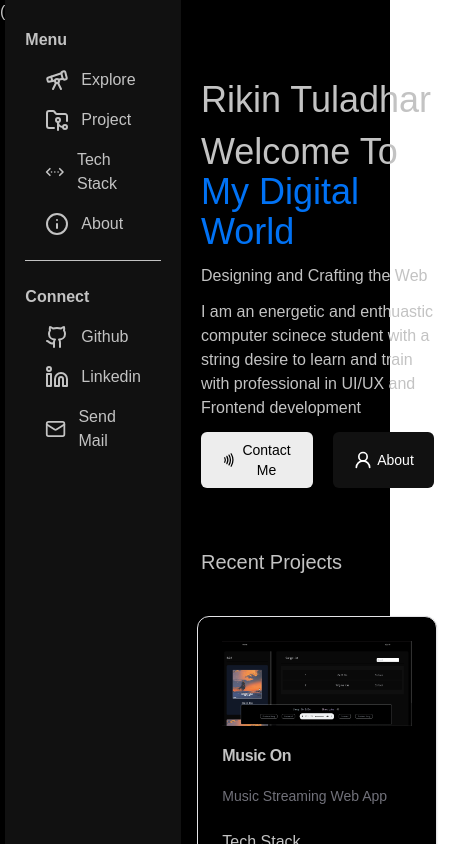
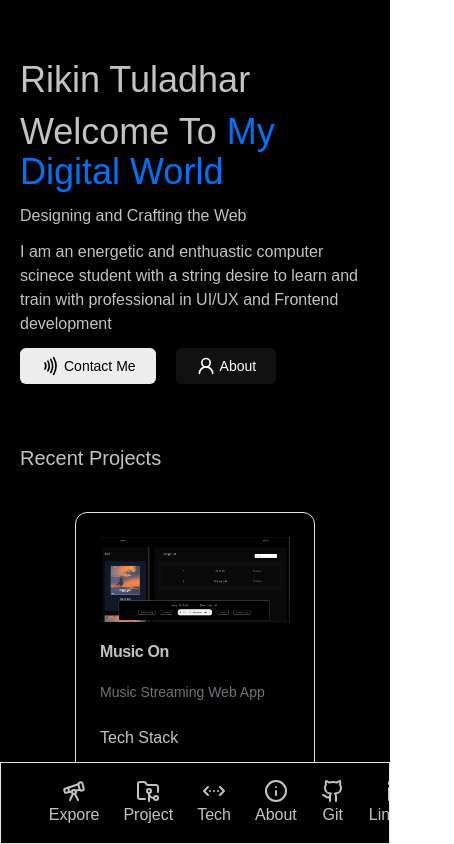
Before and after one commit to RikinTuladhar/portfolioDeployed, a Next.js app in the folder my-app/: page / in a window 390 px wide. Shown: the top 844 px of the page, 454 px wide, since content can reach past the window. Built offline with nearby package versions, Linux system fonts and the light colour scheme.

Commit message:
responsive working

```diff
--- a/my-app/app/about/page.jsx
+++ b/my-app/app/about/page.jsx
@@ -1,7 +1,11 @@
+'use client'
 import Sidebar from "@/components/Sidebar";
 import Container from "@/layout/Container";
-import React from "react";
+import React, { useEffect, useState } from "react";
 import Techstack from "@/components/Card/Techstack";
+import { handleMobileView } from "@/redux/mobileView";
+import { useDispatch, useSelector } from "react-redux";
+import MobileSideBar from "@/components/MobileSideBar";
 const page = () => {
   const techstack = [
     {
@@ -53,10 +57,41 @@ const page = () => {
       image: "/games/nba.png",
     },
   ];
+
+  const dispatch = useDispatch();
+  const [windowWidth, setWindowWidth] = useState(
+    typeof window !== "undefined" ? window.innerWidth : 0
+  );
+
+  const mobileView = useSelector((s) => s?.mobileView.mobileView);
+  const [showMenu, setShowMenu] = useState(false);
+  useEffect(() => {
+    const handleResize = () => {
+      setWindowWidth(window.innerWidth);
+    };
+
+    if (typeof window !== "undefined") {
+      window.addEventListener("resize", handleResize);
+    }
+
+    // Cleanup the event listener on component unmount
+    return () => {
+      if (typeof window !== "undefined") {
+        window.removeEventListener("resize", handleResize);
+      }
+    };
+  }, []);
+
+  useEffect(() => {
+    dispatch(handleMobileView(windowWidth <= 500));
+  }, [windowWidth, dispatch]);
+
+
   return (
-    <div className="w-full flex relative bg-black min-h-[100vh] text-color">
-      <Sidebar />
+    <div className={`w-full ${mobileView ? "block" : "flex"}  relative bg-black min-h-[100vh] text-color`}>
+    { !mobileView &&  <Sidebar />}
       <Container>{introduction(techstack)}</Container>
+      {mobileView && <MobileSideBar/>}
     </div>
   );
 };
--- a/my-app/app/layout.js
+++ b/my-app/app/layout.js
@@ -1,5 +1,6 @@
 import localFont from "next/font/local";
 import "./globals.css";
+import ProviderRedux from "@/helper/ProviderRedux";
 
 const geistSans = localFont({
   src: "./fonts/GeistVF.woff",
@@ -23,7 +24,7 @@ export default function RootLayout({ children }) {
       <body
         className={`${geistSans.variable} ${geistMono.variable} antialiased`}
       >
-        {children}
+       <ProviderRedux>{children}</ProviderRedux>
       </body>
     </html>
   );
--- a/my-app/app/page.jsx
+++ b/my-app/app/page.jsx
@@ -18,18 +18,20 @@ import CardShow from "@/components/Card/CardShow";
 import Techstack from "@/components/Card/Techstack";
 import { Button } from "@/components/ui/button";
 import Link from "next/link";
+import { useDispatch, useSelector } from "react-redux";
+import { handleMobileView } from "@/redux/mobileView";
+import MobileSideBar from "@/components/MobileSideBar";
 export default function Home() {
-  const [show, setShow] = useState(false);
-  const [mobileView, setMobileView] = useState(false);
+  const dispatch = useDispatch();
   const [windowWidth, setWindowWidth] = useState(
     typeof window !== "undefined" ? window.innerWidth : 0
   );
-  console.log(windowWidth);
-  console.log("This si mobile view", mobileView);
+
+  const mobileView = useSelector((s) => s?.mobileView.mobileView);
+  const [showMenu, setShowMenu] = useState(false);
   useEffect(() => {
     const handleResize = () => {
       setWindowWidth(window.innerWidth);
-      setMobileView(window.innerWidth < 500);
     };
 
     if (typeof window !== "undefined") {
@@ -43,6 +45,12 @@ export default function Home() {
       }
     };
   }, []);
+
+  useEffect(() => {
+    dispatch(handleMobileView(windowWidth <= 500));
+  }, [windowWidth, dispatch]);
+
+  console.log("This si mobile view", mobileView);
 
   const techstack = [
     {
@@ -96,21 +104,28 @@ export default function Home() {
   ];
   return (
     <>
-      <div className="w-full flex relative bg-black min-h-[100vh] text-color">
-        {/* sidebar  */}(
-      <Sidebar/>
+      <div
+        className={`w-full ${
+          mobileView ? "block" : " flex"
+        }  relative bg-black min-h-[100vh] text-color`}
+      >
+        {/* sidebar  */}
+        {!mobileView && <Sidebar />}
 
-        <div className=" w-full md:w-[80%]  py-5">
+        <div className=" w-full relative md:w-[80%]  py-0 md:py-5">
           {introduction()}
           {RecentProjects()}
           {techstacks(techstack)}
         </div>
+
+        {mobileView && <MobileSideBar />}
       </div>
     </>
   );
 }
 function techstacks(techstack) {
-  return <div className="px-5 mt-20 md:px-20">
+  return (
+    <div className="px-5 mt-20 md:px-20">
       <h2 className="text-xl ">Tech Stacks</h2>
       <div className="grid w-full grid-cols-1 gap-5 py-5 md:gap-10 md:py-10 md:grid-cols-2 place-items-center">
         {techstack.map((tech, i) => (
@@ -118,13 +133,17 @@ function techstacks(techstack) {
             name={tech.name}
             image={tech.image}
             description={tech.description}
-          key={i} />
+            key={i}
+          />
         ))}
       </div>
       <div className="flex justify-center w-full">
-      <Link href={"/techstacks"}><Button>View More</Button></Link>
+        <Link href={"/techstacks"}>
+          <Button>View More</Button>
+        </Link>
       </div>
-  </div>;
+    </div>
+  );
 }
 
 function RecentProjects() {
@@ -138,7 +157,10 @@ function RecentProjects() {
         <CardShow />
       </div>
       <div className="flex items-center justify-center w-full py-2 ">
-       <Link href={"/projects"}> <Button>View More</Button></Link>
+        <Link href={"/projects"}>
+          {" "}
+          <Button>View More</Button>
+        </Link>
       </div>
     </div>
   );
--- a/my-app/app/projects/page.jsx
+++ b/my-app/app/projects/page.jsx
@@ -1,12 +1,47 @@
+"use client";
 import CardShow from "@/components/Card/CardShow";
+import MobileSideBar from "@/components/MobileSideBar";
 import Sidebar from "@/components/Sidebar";
 import Container from "@/layout/Container";
-import React from "react";
+import { handleMobileView } from "@/redux/mobileView";
+import React, { useEffect, useState } from "react";
+import { useDispatch, useSelector } from "react-redux";
 
 const page = () => {
+  const dispatch = useDispatch();
+  const [windowWidth, setWindowWidth] = useState(
+    typeof window !== "undefined" ? window.innerWidth : 0
+  );
+
+  const mobileView = useSelector((s) => s?.mobileView.mobileView);
+  const [showMenu, setShowMenu] = useState(false);
+  useEffect(() => {
+    const handleResize = () => {
+      setWindowWidth(window.innerWidth);
+    };
+
+    if (typeof window !== "undefined") {
+      window.addEventListener("resize", handleResize);
+    }
+
+    // Cleanup the event listener on component unmount
+    return () => {
+      if (typeof window !== "undefined") {
+        window.removeEventListener("resize", handleResize);
+      }
+    };
+  }, []);
+
+  useEffect(() => {
+    dispatch(handleMobileView(windowWidth <= 500));
+  }, [windowWidth, dispatch]);
   return (
-    <div className="w-full flex relative bg-black min-h-[100vh] text-color">
-      <Sidebar />
+    <div
+      className={`w-full ${
+        mobileView ? " block" : " flex"
+      }  relative bg-black min-h-[100vh] text-color`}
+    >
+      {!mobileView && <Sidebar />}
       <Container>
         <div className="space-y-2">
           <h1 className="text-3xl md:text-4xl">Showcase Work.</h1>
@@ -22,6 +57,7 @@ const page = () => {
           </div>
         </div>
       </Container>
+      {mobileView && <MobileSideBar />}
     </div>
   );
 };
--- a/my-app/app/techstacks/page.jsx
+++ b/my-app/app/techstacks/page.jsx
@@ -1,8 +1,13 @@
+'use client'
 import Sidebar from "@/components/Sidebar";
 import Container from "@/layout/Container";
-import React from "react";
+import React, { useEffect, useState } from "react";
 import Techstack from "@/components/Card/Techstack";
+import { useDispatch, useSelector } from "react-redux";
+import { handleMobileView } from "@/redux/mobileView";
+import MobileSideBar from "@/components/MobileSideBar";
 const page = () => {
+
   const frontend = [
     {
       id: 1,
@@ -95,9 +100,38 @@ const page = () => {
         image: "/techstack/nextjs.png",
       },
   ];
+
+  const dispatch = useDispatch();
+  const [windowWidth, setWindowWidth] = useState(
+    typeof window !== "undefined" ? window.innerWidth : 0
+  );
+
+  const mobileView = useSelector((s) => s?.mobileView.mobileView);
+  const [showMenu, setShowMenu] = useState(false);
+  useEffect(() => {
+    const handleResize = () => {
+      setWindowWidth(window.innerWidth);
+    };
+
+    if (typeof window !== "undefined") {
+      window.addEventListener("resize", handleResize);
+    }
+
+    // Cleanup the event listener on component unmount
+    return () => {
+      if (typeof window !== "undefined") {
+        window.removeEventListener("resize", handleResize);
+      }
+    };
+  }, []);
+
+  useEffect(() => {
+    dispatch(handleMobileView(windowWidth <= 500));
+  }, [windowWidth, dispatch]);
+
   return (
-    <div className="w-full flex relative bg-black min-h-[100vh] text-color">
-      <Sidebar />
+    <div className={`w-full ${mobileView ?"block" : "flex"} relative bg-black min-h-[100vh] text-color`}>
+  {   !mobileView && <Sidebar />}
       <Container>
         <div className="space-y-2">
           <h1 className="text-3xl md:text-4xl">Tech Stacks.</h1>
@@ -154,6 +188,7 @@ const page = () => {
           </div>
         </div>
       </Container>
+   {  mobileView && <MobileSideBar/>}
     </div>
   );
 };
--- /dev/null
+++ b/my-app/components/MobileSideBar.jsx
@@ -0,0 +1,40 @@
+import { ChevronsLeftRightEllipsis, FolderGit2, Github, Info, Linkedin, Telescope } from 'lucide-react'
+import Link from 'next/link'
+import React from 'react'
+
+const MobileSideBar = () => {
+  return (
+    <div className=" h-[4rem] px-10 pl-32 flex mt-10 py-10 justify-center items-center overflow-x-auto sticky border border-spacing-2 bottom-0 bg-black">
+    <Link href={"/"} className="flex flex-col px-3  justify-center items-center">
+      {" "}
+      <span>
+        <Telescope />
+      </span>
+      <span className="">Expore</span>
+    </Link>
+    <Link href={"/projects"} className="flex px-3  flex-col  justify-center items-center">
+      {" "}
+      <FolderGit2 /> <span>Project</span>{" "}
+    </Link>
+    <Link href={"/techstacks"} className="flex px-3  flex-col  justify-center items-center">
+      {" "}
+      <ChevronsLeftRightEllipsis /> <span> Tech </span>
+    </Link>
+    <Link href={"/about"} className="flex px-3  flex-col  justify-center items-center">
+      {" "}
+      <Info /> <span>About</span>
+    </Link>
+    <a    href={"https://github.com/RikinTuladhar"} className="flex px-3   flex-col  justify-center items-center">
+      {" "}
+      <Github /> <span>Git</span>
+    </a>
+    <a     href="https://www.linkedin.com/in/rikin-tuladhar-0757a7228/" className="flex  px-3  flex-col  justify-center items-center">
+      {" "}
+      <Linkedin />
+      <span>LinkedIn</span>
+    </a>
+  </div>
+  )
+}
+
+export default MobileSideBar
--- /dev/null
+++ b/my-app/helper/ProviderRedux.jsx
@@ -0,0 +1,13 @@
+'use client'
+import React from 'react'
+import { Provider } from 'react-redux'
+import { store } from '../redux/store'
+const ProviderRedux = ({ children }) => {
+  return (
+    <Provider store={store}>
+      {children}
+    </Provider>
+  )
+}
+
+export default ProviderRedux
--- a/my-app/package.json
+++ b/my-app/package.json
@@ -10,6 +10,7 @@
   },
   "dependencies": {
     "@radix-ui/react-slot": "^1.1.0",
+    "@reduxjs/toolkit": "^2.3.0",
     "class-variance-authority": "^0.7.0",
     "clsx": "^2.1.1",
     "lucide-react": "^0.460.0",
@@ -17,6 +18,8 @@
     "next": "15.0.3",
     "react": "19.0.0-rc-66855b96-20241106",
     "react-dom": "19.0.0-rc-66855b96-20241106",
+    "react-hot-toast": "^2.4.1",
+    "react-redux": "^9.1.2",
     "tailwind-merge": "^2.5.4",
     "tailwindcss-animate": "^1.0.7"
   },
--- /dev/null
+++ b/my-app/redux/mobileView.js
@@ -0,0 +1,18 @@
+import { createSlice } from "@reduxjs/toolkit"
+
+const initialState={
+    mobileView :false
+}
+
+export const mobileViewSlice = createSlice({
+    name:'mobileView',
+    initialState,
+    reducers:{
+        handleMobileView:(state,action)=>{
+            state.mobileView = action.payload
+        }
+    }
+})
+
+export const {handleMobileView} = mobileViewSlice.actions
+export default mobileViewSlice.reducer
--- /dev/null
+++ b/my-app/redux/store.js
@@ -0,0 +1,8 @@
+import { configureStore } from "@reduxjs/toolkit";
+
+import mobileView  from "./mobileView";
+export const store = configureStore({
+  reducer: {
+    mobileView:mobileView
+  },
+});
```
Also changed, not shown: my-app/components/Sidebar.jsx (+6 -1 lines), 1 other file (tests, documents, lock files or other folders). Lines whose indentation alone changed are shown as unchanged.
